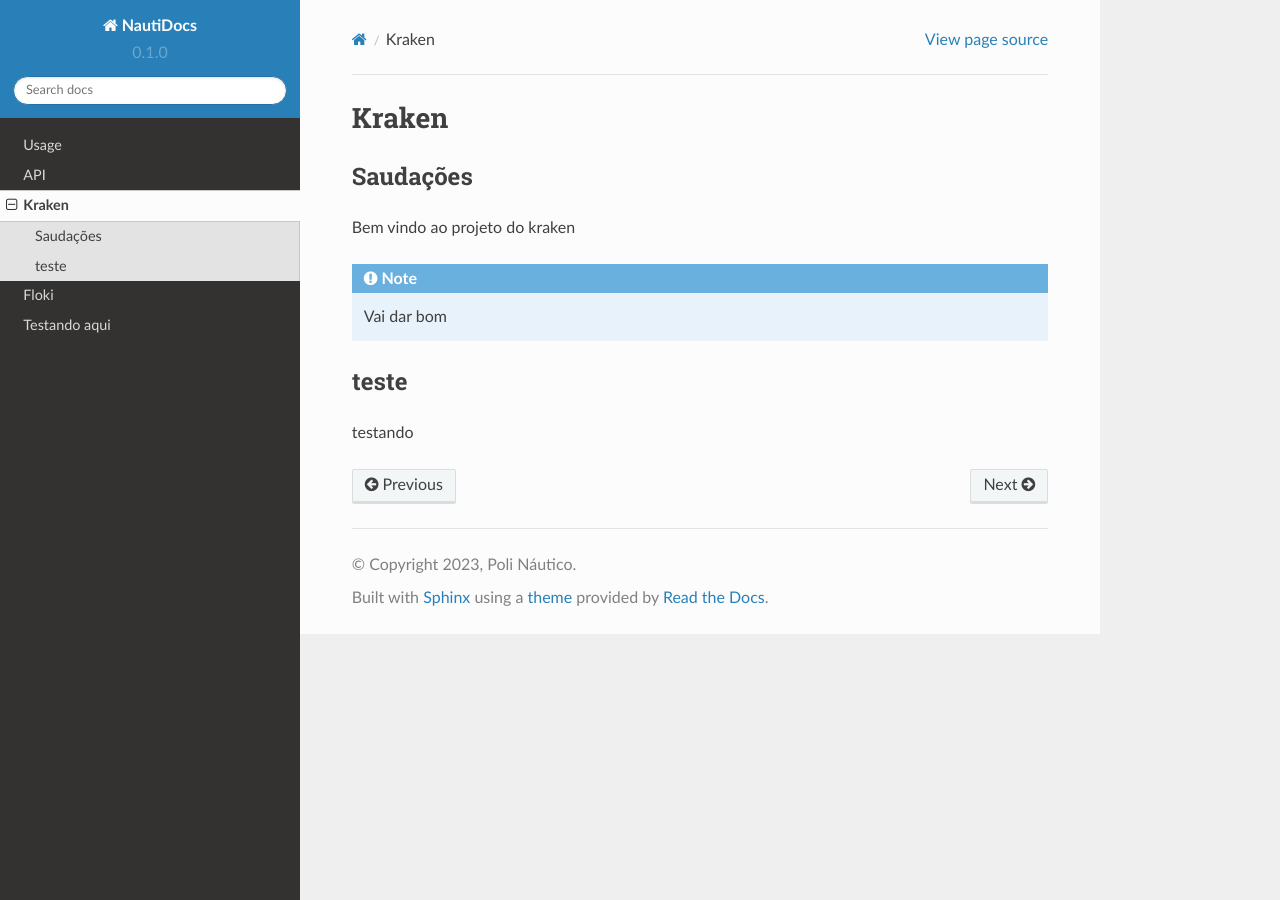
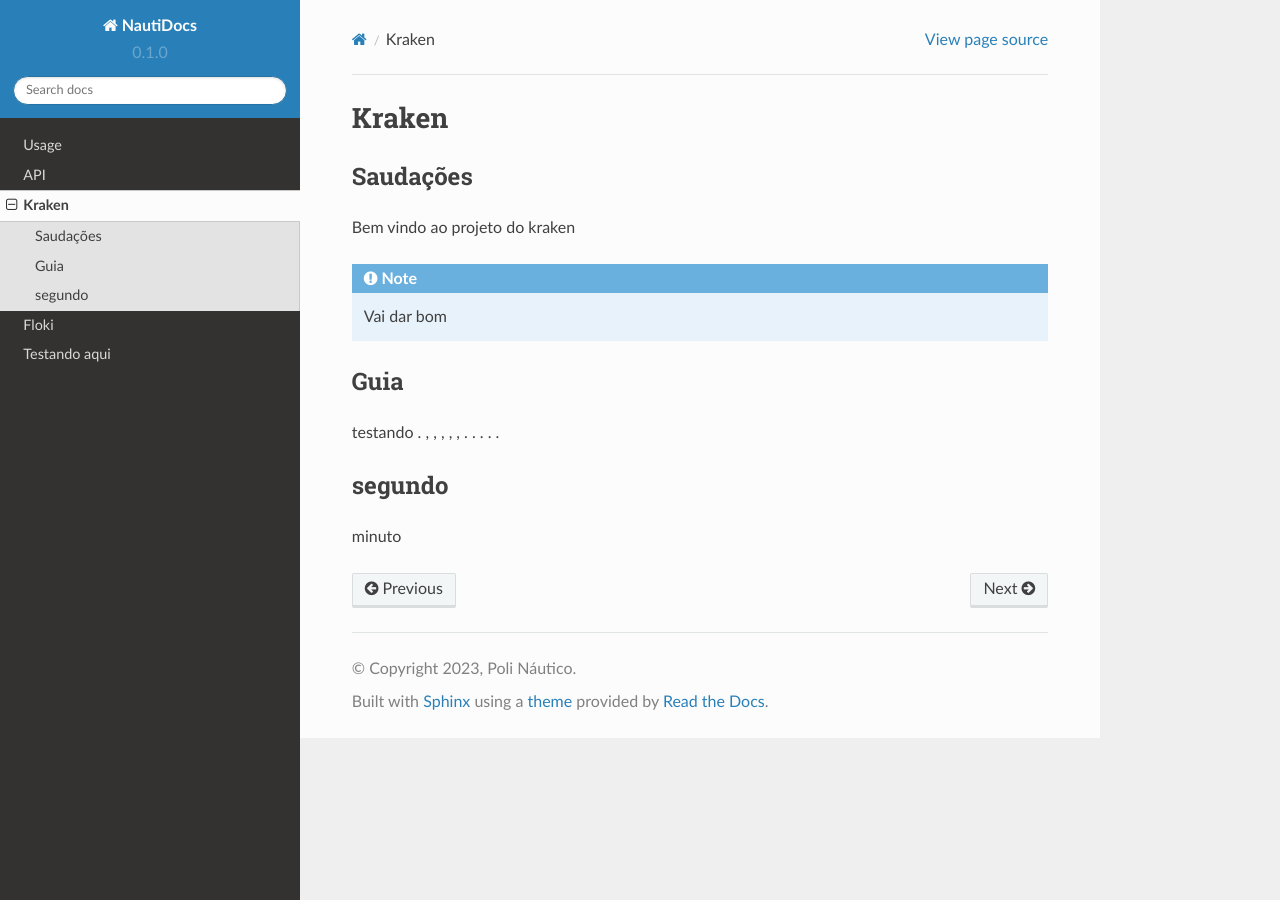
Before and after one commit to polinautico/readthedocs, a Sphinx documentation site: the page built from docs/source/kraken.rst, in a window 1280 px wide. Built offline with Sphinx 7.4.7 and the Read the Docs theme 2.0.0, drawn with Linux system fonts in a browser that asks for light colours; pages that are not in the unit, such as notebooks, are missing from menus.

Commit message:
Update kraken.rst

```diff
--- a/docs/source/kraken.rst
+++ b/docs/source/kraken.rst
@@ -12,9 +12,26 @@ Bem vindo ao projeto do kraken
 
    Vai dar bom
 
-.. _teste:
+.. _guia:
 
-teste
+Guia
 ------------
 
 testando
+.
+,
+,
+,
+,
+,
+.
+.
+.
+.
+.
+
+
+segundo
+------------
+
+minuto
```
